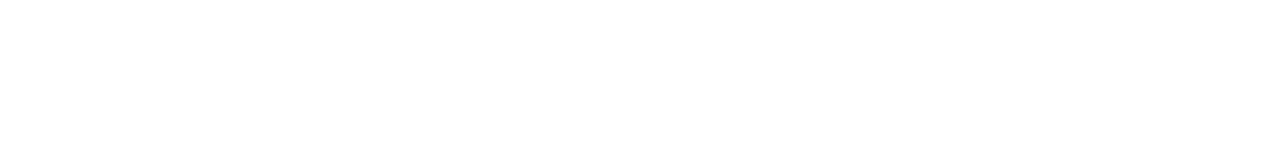
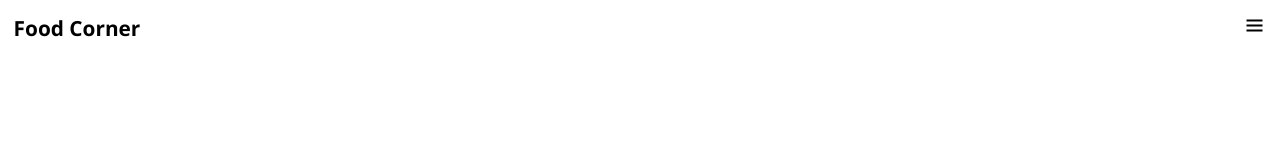
Before and after one commit to TahReEm7/Food-page, a plain HTML site: page index.html in a window 1280 px wide. Drawn offline with nearby package versions, Linux system fonts and the light colour scheme.

Commit message:
added navbar

```diff
--- a/index.html
+++ b/index.html
@@ -3,9 +3,18 @@
 <head>
     <meta charset="UTF-8">
     <meta name="viewport" content="width=device-width, initial-scale=1.0">
-    <title>Document</title>
+    <link rel="stylesheet" href="style.css">
+    <link href='https://unpkg.com/boxicons@2.1.4/css/boxicons.min.css' rel='stylesheet'>
+    <title>Food Corner</title>
 </head>
 <body>
-
+    <header>
+        <nav>
+            <div class="nav-container">
+                <div class="logo-container"><p>Food Corner</p></div>
+                <div class="hamburger" id="menu-icon"><i class='bx bx-menu'></i></div>
+            </div>
+        </nav>
+    </header>
 </body>
 </html>
--- a/style.css
+++ b/style.css
@@ -0,0 +1,28 @@
+*{
+    margin: 0;
+    padding: 0;
+    box-sizing: border-box;
+}
+
+.nav-container{
+    display: flex;
+    justify-content: space-between;
+    align-items: center;
+    padding: .85rem;
+    background: transparent;
+    position: fixed;
+    width: 100%;
+    top: 0;
+    left: 0;
+}
+
+.logo-container p{
+    font-size: 1.3rem;
+    font-family: 'Segoe UI', Tahoma, Geneva, Verdana, sans-serif;
+    font-weight: 800;
+}
+
+.hamburger{
+    font-size: 1.5rem;
+    cursor: pointer;
+}
```
